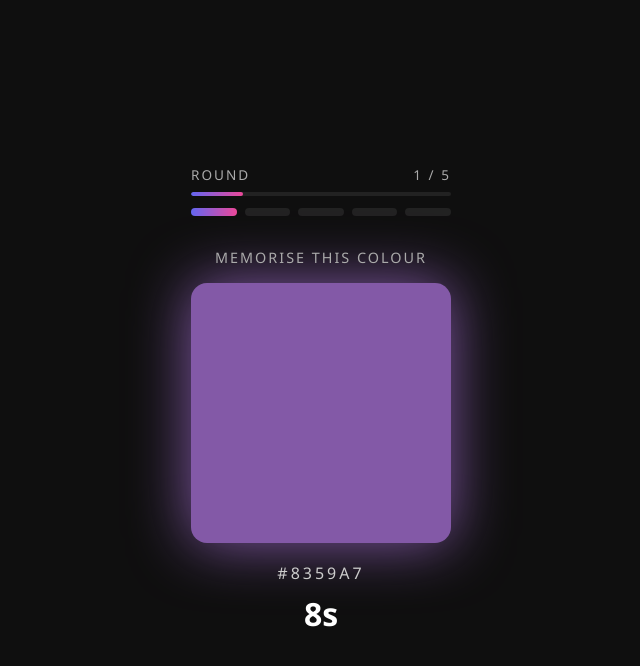
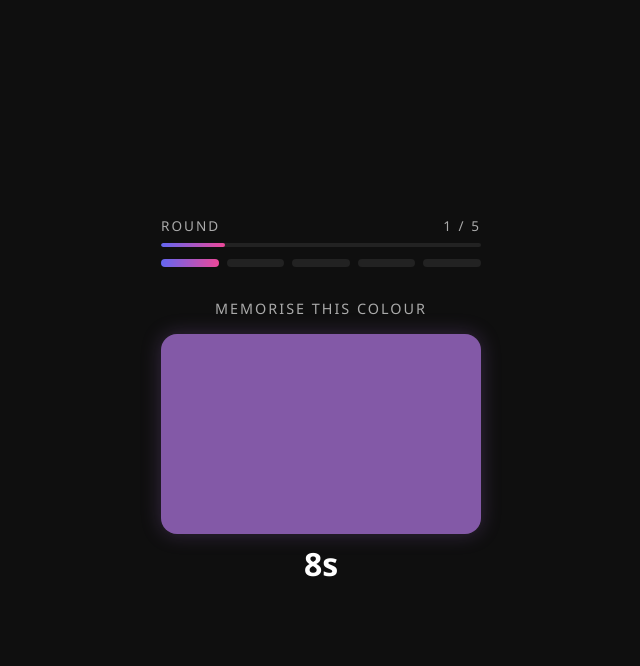
Before and after one commit to Ana-m7/ColorQuest, a React (Vite) app: page / in a window 1280 px wide. Both pictures are taken after a click on the button "Start Game". Shown: the top 666 px of the page, without its empty margins (319-959 px from the left). Built offline with nearby package versions, Linux system fonts and the light colour scheme.

Commit message:
style: Color Display page

```diff
--- a/src/components/ColorDisplay.jsx
+++ b/src/components/ColorDisplay.jsx
@@ -28,16 +28,15 @@ function ColorDisplay({ color, onTimeUp }) {
         MEMORISE THIS COLOUR
       </p>
       <div style={{
-        width: '260px',
-        height: '260px',
+        width: '320px',
+        height: '200px',
         borderRadius: '16px',
+        boxShadow: `0 0 20px ${hex}55`,
         backgroundColor: hex,
         margin: '0 auto',
-        boxShadow: `0 0 60px ${hex}`,
+
       }} />
-      <p style={{ marginTop: '1.2rem', fontSize: '1rem', color: '#ccc', letterSpacing: '3px' }}>
-        {hex}
-      </p>
+
       <p style={{ marginTop: '0.5rem', fontSize: '2rem', fontWeight: 'bold' }}>
         {timeLeft}s
       </p>
```
